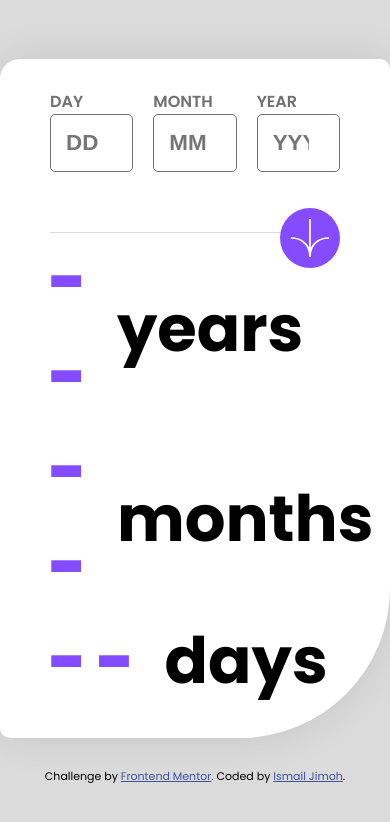
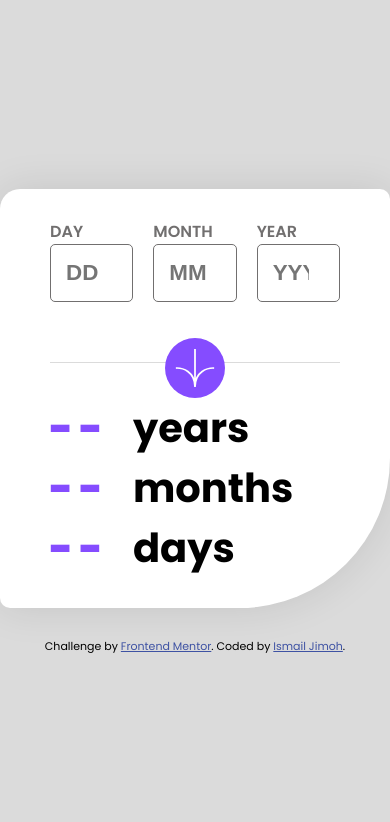
Before and after one commit to smileywrld/age-calculator-app, a plain HTML site: page index.html in a window 390 px wide. Drawn offline with Linux system fonts and the light colour scheme.

Commit message:
feat(add): I added media query for small devices
..

..

```diff
--- a/style.css
+++ b/style.css
@@ -120,4 +120,26 @@ body {
         margin: 0;
         width: 100%;
     }
+
+    .arrow-icon{
+        float: none;
+        margin-left: auto;
+        margin-right: auto;
+    }
+
+
+    .year-result h2,
+.month-result h2,
+.days-result h2 {
+    font-size: 2.5rem;
 }
+
+.year-result span,
+.month-result span,
+.days-result span {
+    color: hsl(259, 100%, 65%);
+    font-size: 2.5rem;
+    font-weight: 900;
+}
+
+}
```
